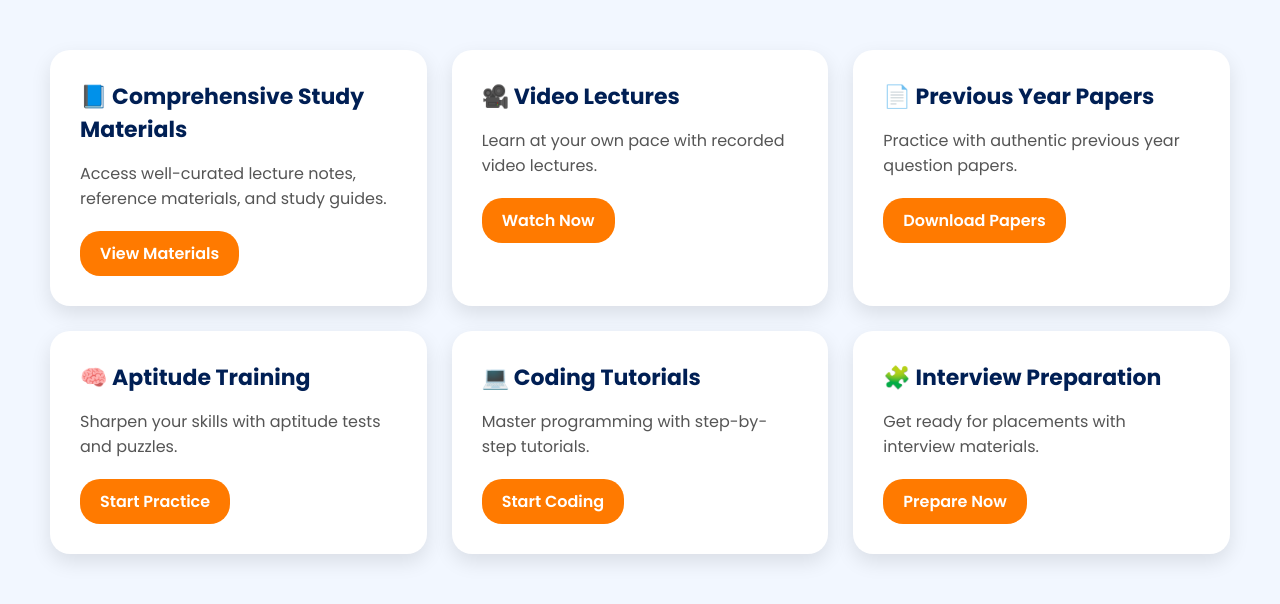
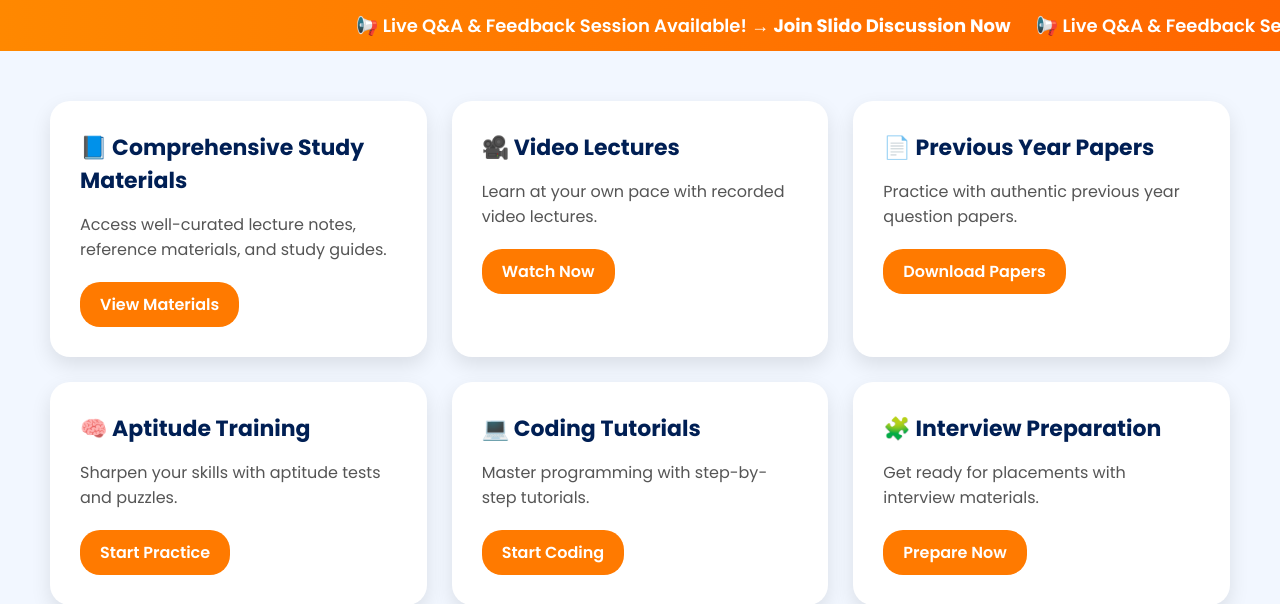
Before and after one commit to VBManojakumar/studysphere, a Flask app: page /resource in a window 1280 px wide. Shown: the part 79-683 px from the top of the page. Run offline with Flask 3, Linux system fonts and the light colour scheme; some libraries are stand-ins or nearby versions.

Commit message:
Added Slido scrolling announcement

```diff
--- a/static/css/resource.css
+++ b/static/css/resource.css
@@ -249,3 +249,32 @@ body {
     font-size: 20px;
   }
 }
+.announcement-bar {
+    background: linear-gradient(90deg, #ff8800, #ff6600);
+    color: white;
+    overflow: hidden;
+    white-space: nowrap;
+    padding: 12px 0;
+}
+
+.scroll-text {
+    display: inline-block;
+    animation: scroll-left 18s linear infinite;
+    font-weight: 600;
+    font-size: 18px;
+}
+
+.scroll-text a {
+    color: #fff;
+    text-decoration: none;
+    font-weight: bold;
+}
+
+@keyframes scroll-left {
+    from {
+        transform: translateX(100%);
+    }
+    to {
+        transform: translateX(-100%);
+    }
+}
--- a/templates/resource.html
+++ b/templates/resource.html
@@ -29,7 +29,19 @@
     <button type="submit">🔍</button>
   </form>
 </header>
-
+<div class="announcement-bar">
+    <div class="scroll-text">
+        📢 Live Q&A & Feedback Session Available! →
+        <a href="https://app.sli.do/event/5iZwhKqPj7oCHg9FCJeuyf" target="_blank">
+            Join Slido Discussion Now
+        </a>
+        &nbsp;&nbsp;&nbsp;&nbsp;
+        📢 Live Q&A & Feedback Session Available! →
+        <a href="https://app.sli.do/event/5iZwhKqPj7oCHg9FCJeuyf" target="_blank">
+            Join Slido Discussion Now
+        </a>
+    </div>
+</div>
 <section class="resource-container">
 
   <div class="resource-card">
```
